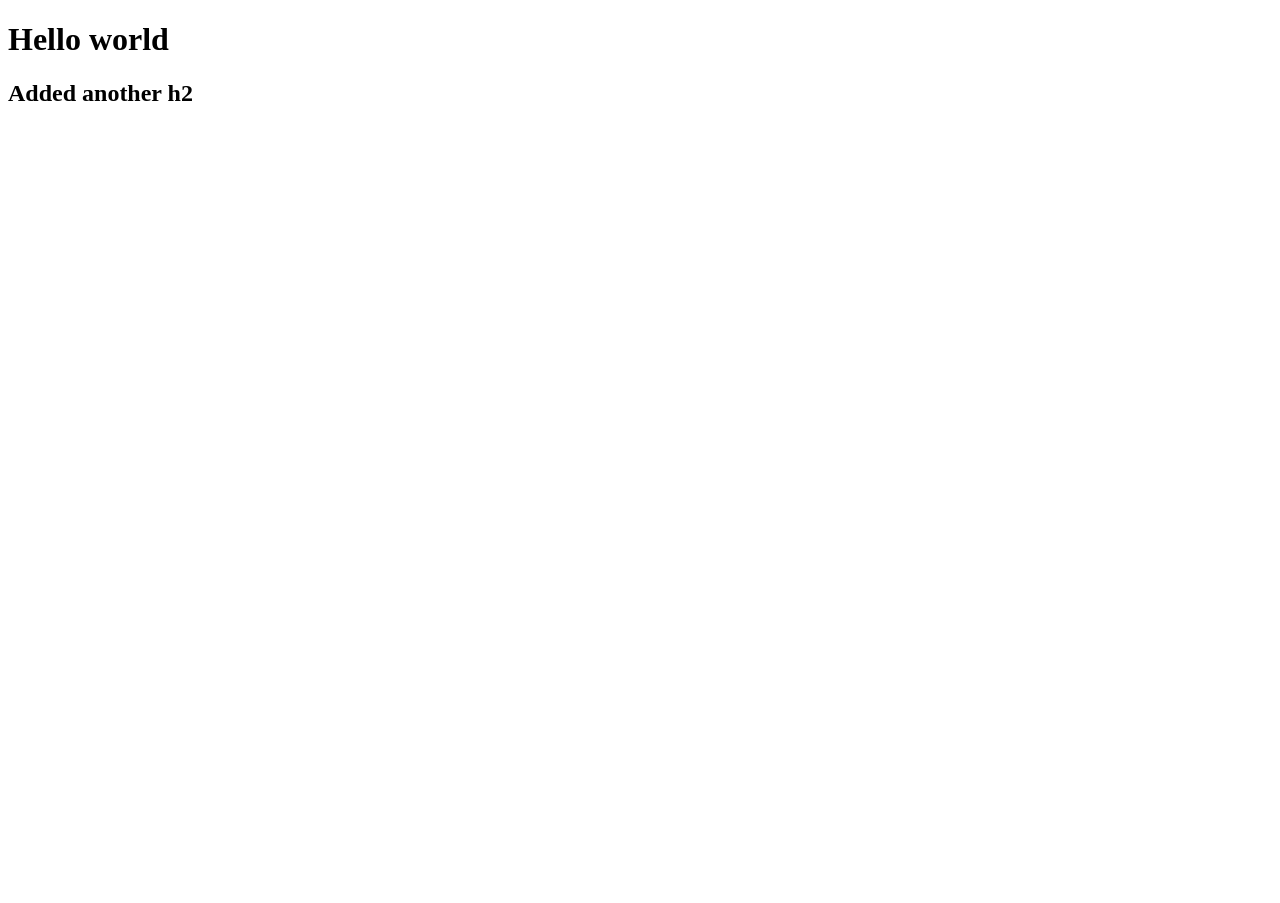
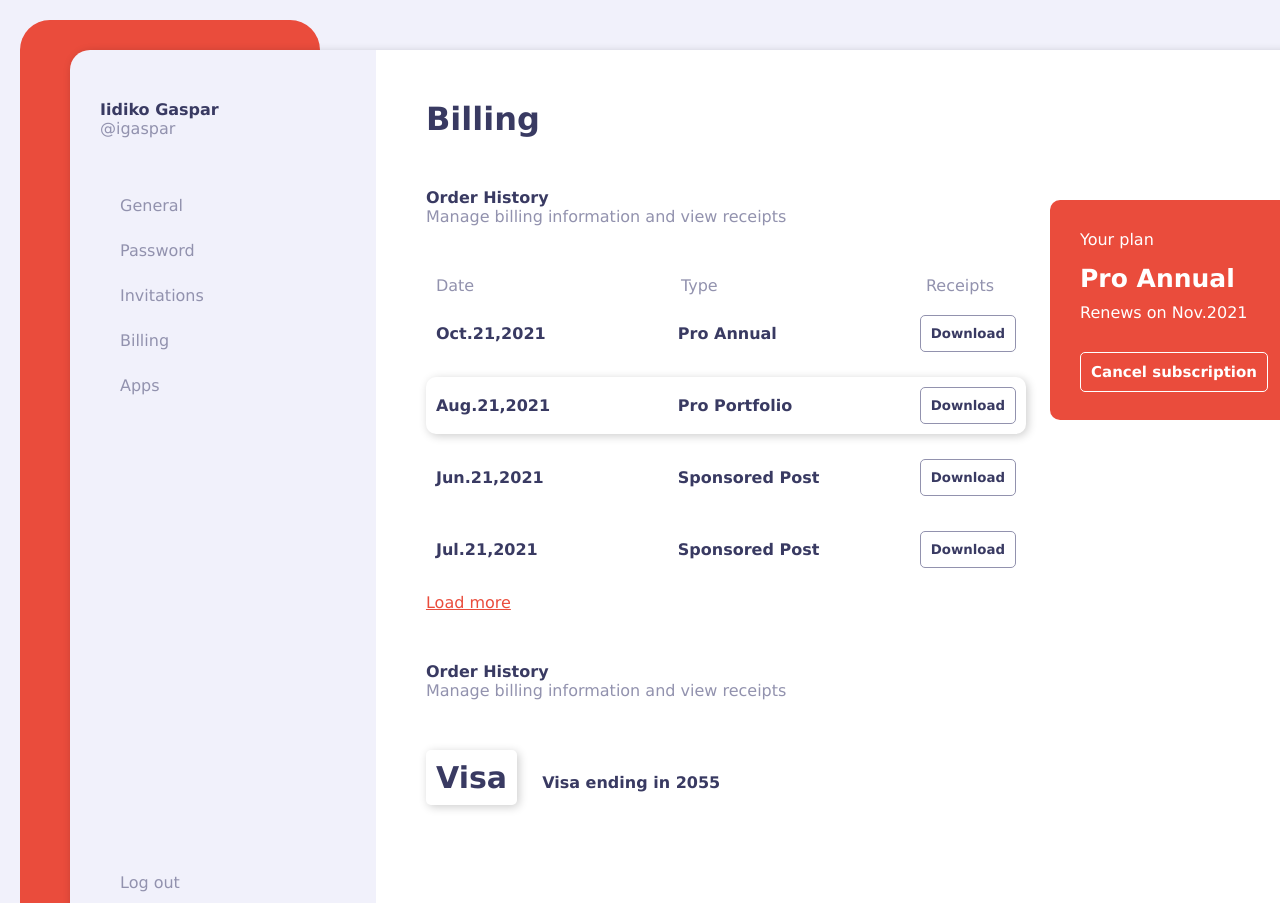
Before and after one commit to decadevs/week-one-online-sq012-onramp, a website: page frontend/index.html in a window 1280 px wide. Shown: the top 903 px of the page. Before the commit the page ends 800 px from the top, so only its background shows below. Drawn offline with Linux system fonts and the light colour scheme.

Commit message:
Created the UI page

```diff
--- a/frontend/index.html
+++ b/frontend/index.html
@@ -4,10 +4,95 @@
     <meta charset="UTF-8" />
     <meta http-equiv="X-UA-Compatible" content="IE=edge" />
     <meta name="viewport" content="width=device-width, initial-scale=1.0" />
+    <link rel="stylesheet" href="style.css" />
     <title>Document</title>
   </head>
   <body>
-    <h1>Hello world</h1>
-    <h2>Added another h2</h2>
+    <main>
+      <div class="bg-sidebar"></div>
+      <div class="main-container">
+        <div class="sidebar">
+          <div class="profile-details">
+            <h4>Iidiko gaspar</h4>
+            <p>@igaspar</p>
+          </div>
+          <ul class="sidebar-items">
+            <li class="sidebar-item">
+              <a href="#" class="sidebar-link">general</a>
+            </li>
+            <li class="sidebar-item">
+              <a href="#" class="sidebar-link">password</a>
+            </li>
+            <li class="sidebar-item">
+              <a href="#" class="sidebar-link">invitations</a>
+            </li>
+            <li class="sidebar-item">
+              <a href="#" class="sidebar-link active">billing</a>
+            </li>
+            <li class="sidebar-item">
+              <a href="#" class="sidebar-link">apps</a>
+            </li>
+          </ul>
+          <div class="logout-button">
+            <p>Log out</p>
+          </div>
+        </div>
+
+        <div class="main-content">
+          <div class="card">
+            <p class="card-header">Your plan</p>
+            <p class="card-title">Pro annual</p>
+            <p class="card-subtitle">Renews on Nov.2021</p>
+            <button class="card-button">Cancel subscription</button>
+          </div>
+          <h1 class="title">Billing</h1>
+          <div class="subtitle">
+            <p>Order history</p>
+            <p>Manage billing information and view receipts</p>
+          </div>
+          <div>
+            <ul class="lists-data">
+              <li class="lists-header">
+                <p>Date</p>
+                <p>Type</p>
+                <p>receipts</p>
+              </li>
+              <li class="lists-item">
+                <p>Oct.21,2021</p>
+                <p>Pro Annual</p>
+                <button>Download</button>
+              </li>
+              <li class="lists-item active-row">
+                <p>Aug.21,2021</p>
+                <p>Pro Portfolio</p>
+                <button>Download</button>
+              </li>
+              <li class="lists-item">
+                <p>Jun.21,2021</p>
+                <p>Sponsored Post</p>
+                <button>Download</button>
+              </li>
+              <li class="lists-item">
+                <p>Jul.21,2021</p>
+                <p>Sponsored Post</p>
+                <button>Download</button>
+              </li>
+            </ul>
+
+            <p class="load-more">Load more</p>
+          </div>
+          <div class="payment-method">
+            <div class="subtitle payment__method-subtitle">
+              <p>Order history</p>
+              <p>Manage billing information and view receipts</p>
+            </div>
+            <div class="visa-card">
+              <button class="visa-button">Visa</button>
+              <span class="visa-details"> Visa ending in 2055 </span>
+            </div>
+          </div>
+        </div>
+      </div>
+    </main>
   </body>
 </html>
--- a/frontend/style.css
+++ b/frontend/style.css
@@ -0,0 +1,276 @@
+* {
+  padding: 0;
+  margin: 0;
+  box-sizing: border-box;
+  font-family: Verdana, Geneva, Tahoma, sans-serif;
+}
+
+ul,
+li {
+  list-style: none;
+  padding: 0;
+  margin: 0;
+}
+
+a {
+  text-decoration: none;
+}
+
+button {
+  border: none;
+  outline: none;
+  cursor: pointer;
+}
+
+main {
+  position: relative;
+  max-width: 1600px;
+  width: 100%;
+  height: 120vh;
+  margin: 0 auto;
+  background: #f1f1fb;
+  padding: 20px;
+  overflow: hidden;
+  margin-bottom: 30px;
+}
+
+.bg-sidebar {
+  position: absolute;
+  top: 20px;
+  left: 20px;
+  width: 300px;
+  height: 100%;
+  background-color: #ea4c3c;
+  border-top-left-radius: 30px;
+  border-top-right-radius: 30px;
+}
+
+.main-container {
+  max-width: 1400px;
+  width: 100%;
+  height: 110vh;
+  position: absolute;
+  top: 50px;
+  left: 70px;
+  margin: 0 auto;
+  display: flex;
+  border-radius: 20px;
+  box-shadow: 2px 2px 10px 0px rgba(0, 0, 0, 0.2);
+  overflow: hidden;
+}
+
+/************* SIDEBAR STYLES *************************/
+.sidebar {
+  position: relative;
+  width: 25%;
+  z-index: 100;
+  background: #f1f1fb;
+  display: flex;
+  flex-direction: column;
+  padding: 50px 30px;
+}
+
+.profile-details {
+  margin-bottom: 50px;
+}
+
+.profile-details h4 {
+  color: #393a62;
+  text-transform: capitalize;
+}
+
+.profile-details p {
+  color: #9292ae;
+}
+
+.sidebar-item {
+  margin-bottom: 10px;
+}
+
+.sidebar-link {
+  text-transform: capitalize;
+  color: #9292ae;
+  /* border: 2px solid rgb(84, 231, 21); */
+  padding: 8px 20px;
+  width: 100%;
+  display: flex;
+}
+
+.sidebar-link:hover {
+  color: #393a62;
+  transition: 0.5s ease-in-out all;
+  font-size: 18px;
+}
+
+.active {
+}
+
+.active::before {
+  /* border-left: #3cea87 5px solid; */
+}
+
+.logout-button {
+  position: absolute;
+  bottom: 30px;
+  padding: 8px 20px;
+}
+
+.logout-button p {
+  color: #9292ae;
+  cursor: pointer;
+}
+
+.logout-button p:hover {
+  color: #393a62;
+  transition: 0.5s ease-in-out all;
+  font-size: 18px;
+}
+
+/************* MAIN-CONTENT STYLES *************************/
+
+.main-content {
+  position: relative;
+  width: 80%;
+  z-index: 100;
+  display: flex;
+  flex-direction: column;
+  background-color: #fff;
+  padding: 50px;
+}
+
+.card {
+  width: 250px;
+  height: 220px;
+  background-color: #ea4c3c;
+  color: #fff;
+  position: absolute;
+  top: 150px;
+  right: 50px;
+  padding: 30px;
+  border-radius: 10px;
+}
+
+.card-title {
+  font-size: 25px;
+  font-weight: bold;
+  margin-top: 15px;
+  margin-bottom: 10px;
+  text-transform: capitalize;
+}
+
+.card-button {
+  color: #fff;
+  font-weight: 600;
+  padding: 10px;
+  background: transparent;
+  border: 1px solid #fff;
+  border-radius: 5px;
+  font-size: 15px;
+  margin-top: 30px;
+}
+
+.title {
+  margin-bottom: 50px;
+  color: #393a62;
+  font-weight: bold;
+}
+
+.subtitle {
+  margin-bottom: 50px;
+}
+
+.subtitle p:first-child {
+  color: #393a62;
+  font-weight: bold;
+  text-transform: capitalize;
+}
+
+.subtitle p:last-child {
+  color: #9292ae;
+}
+
+.lists-data {
+  width: 600px;
+}
+
+.lists-header {
+  color: #9292ae;
+  font-weight: normal;
+  text-align: left;
+  text-transform: capitalize;
+  display: flex;
+  justify-content: space-between;
+}
+
+.lists-item {
+  display: flex;
+  justify-content: space-between;
+  padding: 10px;
+  border-radius: 10px;
+  color: #393a62;
+  font-weight: bold;
+  margin-bottom: 15px;
+}
+
+.active-row {
+  box-shadow: 2px 2px 10px 0px rgba(0, 0, 0, 0.2);
+}
+
+.lists-item:hover {
+  box-shadow: 2px 2px 10px 0px rgba(0, 0, 0, 0.2);
+}
+
+.lists-header p {
+  width: 100px;
+  display: flex;
+  align-items: center;
+  margin-left: 10px;
+  margin-bottom: 10px;
+}
+
+.lists-item p {
+  width: 150px;
+  display: flex;
+  align-items: center;
+}
+
+.lists-item button {
+  color: #393a62;
+  font-weight: bold;
+  padding: 10px;
+  background: transparent;
+  border: 1px solid #9292ae;
+  border-radius: 5px;
+  cursor: pointer;
+}
+
+.load-more {
+  color: #ea4c3c;
+  text-decoration: underline;
+  cursor: pointer;
+}
+
+.payment__method-subtitle {
+  margin-top: 50px;
+}
+
+.visa-button {
+  color: #393a62;
+  font-weight: bold;
+  padding: 10px;
+  background: transparent;
+  /* border: 1px solid #9292ae; */
+  border-radius: 5px;
+  font-size: 30px;
+  box-shadow: 2px 2px 10px 0px rgba(0, 0, 0, 0.2);
+}
+
+.visa-details {
+  color: #393a62;
+  font-weight: 600;
+  margin-left: 20px;
+}
+
+.visa-card {
+  margin-bottom: 50px;
+}
```
